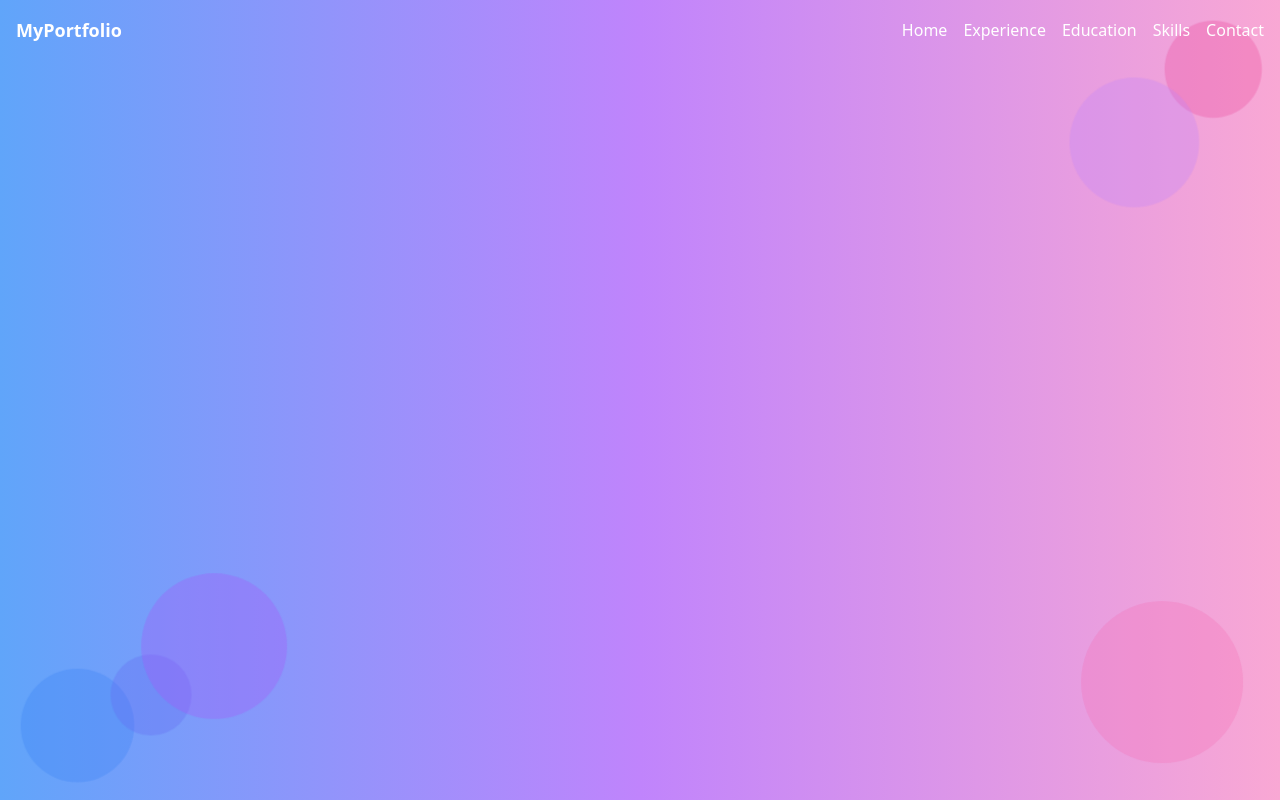
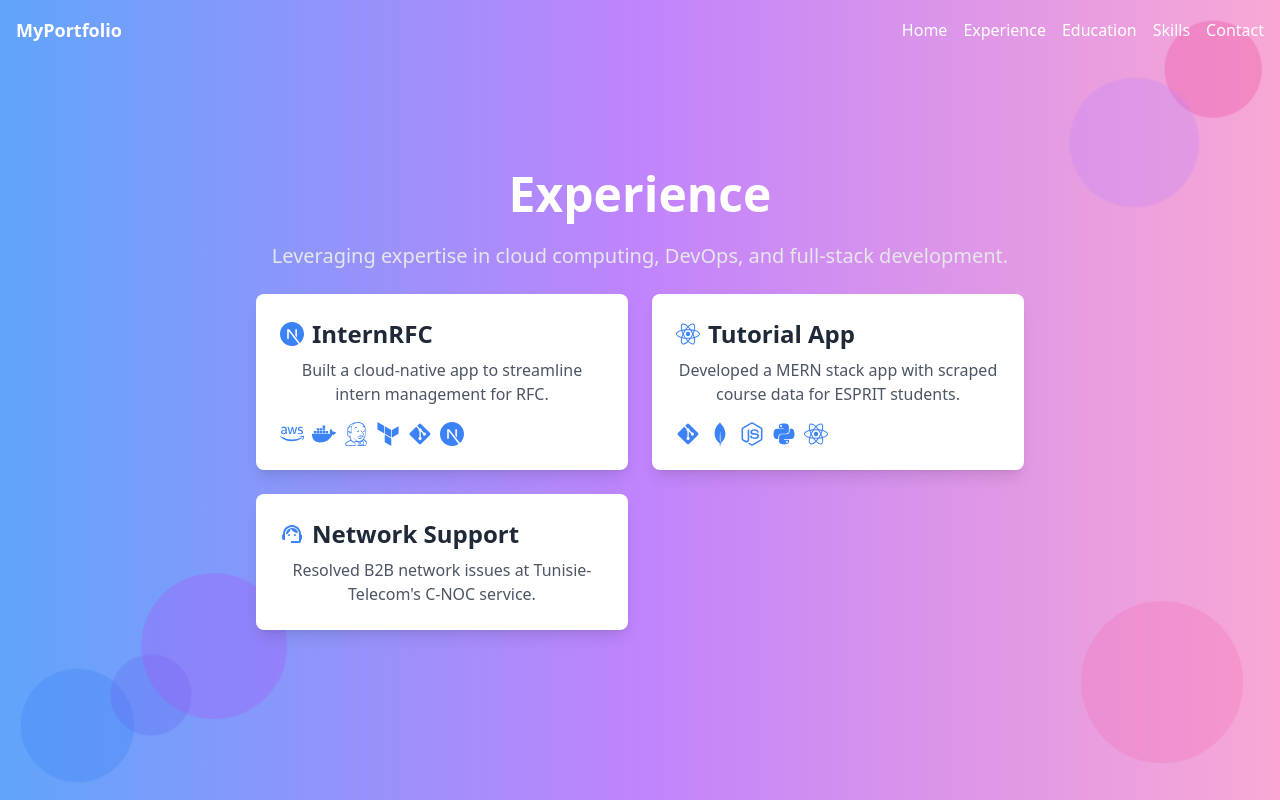
Before and after one commit to tamim-hmizi/Portfolio, a React (Vite) app: page /Portfolio/experience in a window 1280 px wide. Built offline with nearby package versions, Linux system fonts and the light colour scheme.

Commit message:
designed exprerience better

```diff
--- a/package.json
+++ b/package.json
@@ -3,7 +3,6 @@
   "private": true,
   "version": "0.0.0",
   "type": "module",
-  "homepage": "https://tamim-hmizi.github.io/",
   "scripts": {
     "dev": "vite",
     "build": "vite build",
--- a/src/App.tsx
+++ b/src/App.tsx
@@ -1,5 +1,10 @@
 import React from "react";
-import { BrowserRouter as Router, Route, Routes, Navigate } from "react-router-dom";
+import {
+  BrowserRouter as Router,
+  Route,
+  Routes,
+  Navigate,
+} from "react-router-dom";
 import ProfileSection from "./components/ProfileSection";
 import ExperienceSection from "./components/ExperienceSection";
 
@@ -28,13 +33,12 @@ const App: React.FC = () => {
       <Router>
         <Navbar />
         <Routes>
-          <Route path="/" element={<Navigate to="/Portfolio" replace/>} />
+          <Route path="/" element={<Navigate to="/Portfolio" replace />} />
           <Route path="/Portfolio" element={<ProfileSection />} />
-          <Route path="/experience" element={<ExperienceSection />} />
-
-          <Route path="/education" element={<EducationSection />} />
-          <Route path="/skills" element={<SkillsSection />} />
-          <Route path="/contact" element={<ContactSection />} />
+          <Route path="/Portfolio/experience" element={<ExperienceSection />} />
+          <Route path="/Portfolio/education" element={<EducationSection />} />
+          <Route path="/Portfolio/skills" element={<SkillsSection />} />
+          <Route path="/Portfolio/contact" element={<ContactSection />} />
         </Routes>
       </Router>
     </div>
--- a/src/components/EducationSection.tsx
+++ b/src/components/EducationSection.tsx
@@ -22,7 +22,7 @@ const EducationSection: React.FC = () => {
         <div className="bg-white p-6 rounded-lg shadow-lg mb-6">
           <h3 className="text-2xl font-semibold text-gray-800">Esprit</h3>
           <p className="text-gray-600">
-            Bachelor’s Degree in Software Engineering with a specialization in
+            Master’s Degree in Software Engineering with a specialization in
             Cloud Computing and DevOps.
           </p>
         </div>
--- a/src/components/ExperienceSection.tsx
+++ b/src/components/ExperienceSection.tsx
@@ -1,5 +1,15 @@
 import React from "react";
 import { motion } from "framer-motion";
+import {
+  FaAws,
+  FaReact,
+  FaNodeJs,
+  FaDocker,
+  FaPython,
+  FaGitAlt,
+} from "react-icons/fa";
+import { SiNextdotjs, SiMongodb, SiJenkins, SiTerraform } from "react-icons/si";
+import { MdSupportAgent } from "react-icons/md";
 
 const ExperienceSection: React.FC = () => {
   return (
@@ -14,8 +24,8 @@ const ExperienceSection: React.FC = () => {
         Experience
       </h2>
       <p className="text-lg md:text-xl text-gray-200 max-w-3xl mx-auto mb-6">
-        I have worked on several exciting projects involving cloud computing,
-        DevOps practices, and full-stack development.
+        Leveraging expertise in cloud computing, DevOps, and full-stack
+        development.
       </p>
       <motion.div
         className="w-full max-w-3xl grid grid-cols-1 md:grid-cols-2 gap-6"
@@ -23,49 +33,49 @@ const ExperienceSection: React.FC = () => {
         animate={{ opacity: 1 }}
         transition={{ delay: 0.5 }}
       >
+        {/* InternRFC Card */}
         <div className="bg-white p-6 rounded-lg shadow-lg">
-          <h3 className="text-2xl font-semibold text-gray-800">InternRFC</h3>
-          <p className="text-gray-600">
-            Creating an Intern management system for interns working at RFC .
+          <h3 className="text-2xl font-semibold text-gray-800 flex items-center gap-2">
+            <SiNextdotjs className="text-blue-500" /> InternRFC
+          </h3>
+          <p className="text-gray-600 mt-2">
+            Built a cloud-native app to streamline intern management for RFC.
           </p>
-          <p className="text-gray-600">
-            A cloud native app built with Next.js using aws cloud services .
+          <div className="flex gap-2 text-blue-500 mt-4">
+            <FaAws size={24} />
+            <FaDocker size={24} />
+            <SiJenkins size={24} />
+            <SiTerraform size={24} />
+            <FaGitAlt size={24} />
+            <SiNextdotjs size={24} />
+          </div>
+        </div>
+
+        {/* Tutorial App Card */}
+        <div className="bg-white p-6 rounded-lg shadow-lg">
+          <h3 className="text-2xl font-semibold text-gray-800 flex items-center gap-2">
+            <FaReact className="text-blue-500" /> Tutorial App
+          </h3>
+          <p className="text-gray-600 mt-2">
+            Developed a MERN stack app with scraped course data for ESPRIT
+            students.
           </p>
-          <p className="text-gray-600">
-            AWS services used : S3 , DynamoDB , ECR , EKS , CloudWatch .
-          </p>
-          <p className="text-gray-600">
-            DEVOPS tools used : git , jenkins , docker , terraform .
-          </p>
-          <p className="text-gray-600">
-            Languages used : Node.js , Javascript .
-          </p>
-          <p className="text-gray-600">
-            Frameworks used : Next.js , React.js .
-          </p>
+          <div className="flex gap-2 text-blue-500 mt-4">
+            <FaGitAlt size={24} />
+            <SiMongodb size={24} />
+            <FaNodeJs size={24} />
+            <FaPython size={24} />
+            <FaReact size={24} />
+          </div>
         </div>
+
+        {/* Network Support Card */}
         <div className="bg-white p-6 rounded-lg shadow-lg">
-          <h3 className="text-2xl font-semibold text-gray-800">Tutorial App</h3>
-          <p className="text-gray-600">
-            Creating a tutorial app with MERN stack for ESPRIT students .
-          </p>
-          <p className="text-gray-600">
-            Courses data are scraped using PYTHON .
-          </p>
-          <p className="text-gray-600">
-            Languages used : Node.js , Javascript , Python .
-          </p>
-          <p className="text-gray-600">
-            Frameworks used : React.js , Express.js .
-          </p>
-        </div>
-        <div className="bg-white p-6 rounded-lg shadow-lg">
-          <h3 className="text-2xl font-semibold text-gray-800">
-            Network Support
+          <h3 className="text-2xl font-semibold text-gray-800 flex items-center gap-2">
+            <MdSupportAgent className="text-blue-500" /> Network Support
           </h3>
-          <p className="text-gray-600">
-            Responding to tickets solving B2B Network problems at
-            Tunisie-Telecom C-NOC service .
+          <p className="text-gray-600 mt-2">
+            Resolved B2B network issues at Tunisie-Telecom's C-NOC service.
           </p>
         </div>
       </motion.div>
--- a/src/components/Navbar.tsx
+++ b/src/components/Navbar.tsx
@@ -28,17 +28,17 @@ const Navbar: React.FC = () => {
         <Link to="/Portfolio" className="hover:text-pink-400">
           Home
         </Link>
-        <Link to="/experience" className="hover:text-pink-400">
+        <Link to="/Portfolio/experience" className="hover:text-pink-400">
           Experience
         </Link>
 
-        <Link to="/education" className="hover:text-purple-400">
+        <Link to="/Portfolio/education" className="hover:text-purple-400">
           Education
         </Link>
-        <Link to="/skills" className="hover:text-blue-400">
+        <Link to="/Portfolio/skills" className="hover:text-blue-400">
           Skills
         </Link>
-        <Link to="/contact" className="hover:text-blue-400">
+        <Link to="/Portfolio/contact" className="hover:text-blue-400">
           Contact
         </Link>
       </div>
@@ -57,14 +57,14 @@ const Navbar: React.FC = () => {
         <div className="flex justify-center items-center h-full">
           <div className="space-y-4 text-center text-white">
             <Link
-              to="/"
+              to="/Portfolio"
               className="hover:text-pink-300 block select-none"
               onClick={closeMenu}
             >
               Home
             </Link>
             <Link
-              to="/experience"
+              to="/Portfolio/experience"
               className="hover:text-pink-300 block select-none"
               onClick={closeMenu}
             >
@@ -72,21 +72,21 @@ const Navbar: React.FC = () => {
             </Link>
 
             <Link
-              to="/education"
+              to="/Portfolio/education"
               className="hover:text-pink-300 block select-none"
               onClick={closeMenu}
             >
               Education
             </Link>
             <Link
-              to="/skills"
+              to="/Portfolio/skills"
               className="hover:text-pink-300 block select-none"
               onClick={closeMenu}
             >
               Skills
             </Link>
             <Link
-              to="/contact"
+              to="/Portfolio/contact"
               className="hover:text-pink-300 block select-none"
               onClick={closeMenu}
             >
--- a/vite.config.js
+++ b/vite.config.js
@@ -4,5 +4,5 @@ import react from "@vitejs/plugin-react-swc";
 // https://vite.dev/config/
 export default defineConfig({
   plugins: [react()],
-  base: "/Portfolio/",
+  base: "/Portfolio",
 });
--- a/vite.config.ts
+++ b/vite.config.ts
@@ -4,5 +4,5 @@ import react from "@vitejs/plugin-react-swc";
 // https://vite.dev/config/
 export default defineConfig({
   plugins: [react()],
-  base: "/Portfolio/",
+  base: "/Portfolio",
 });
```
